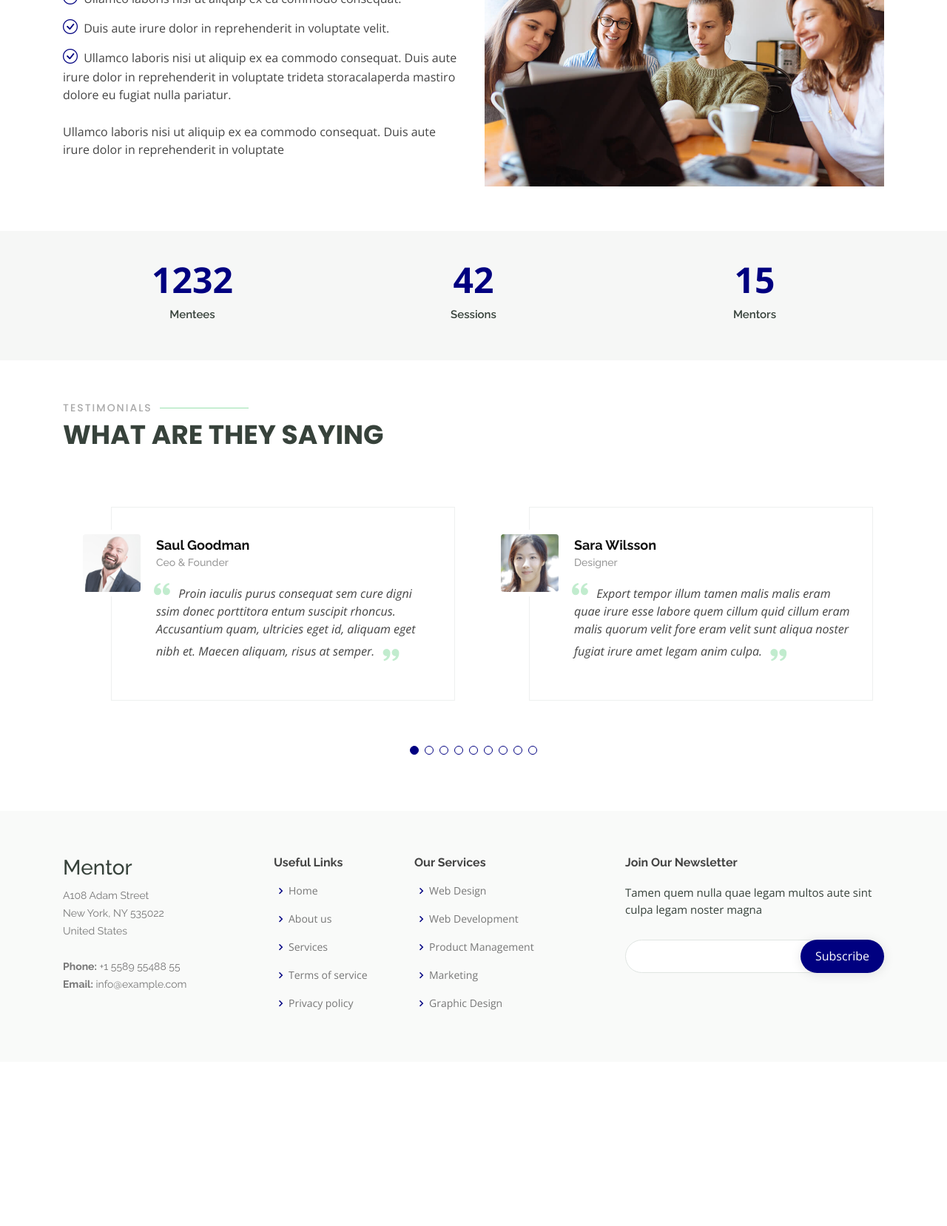
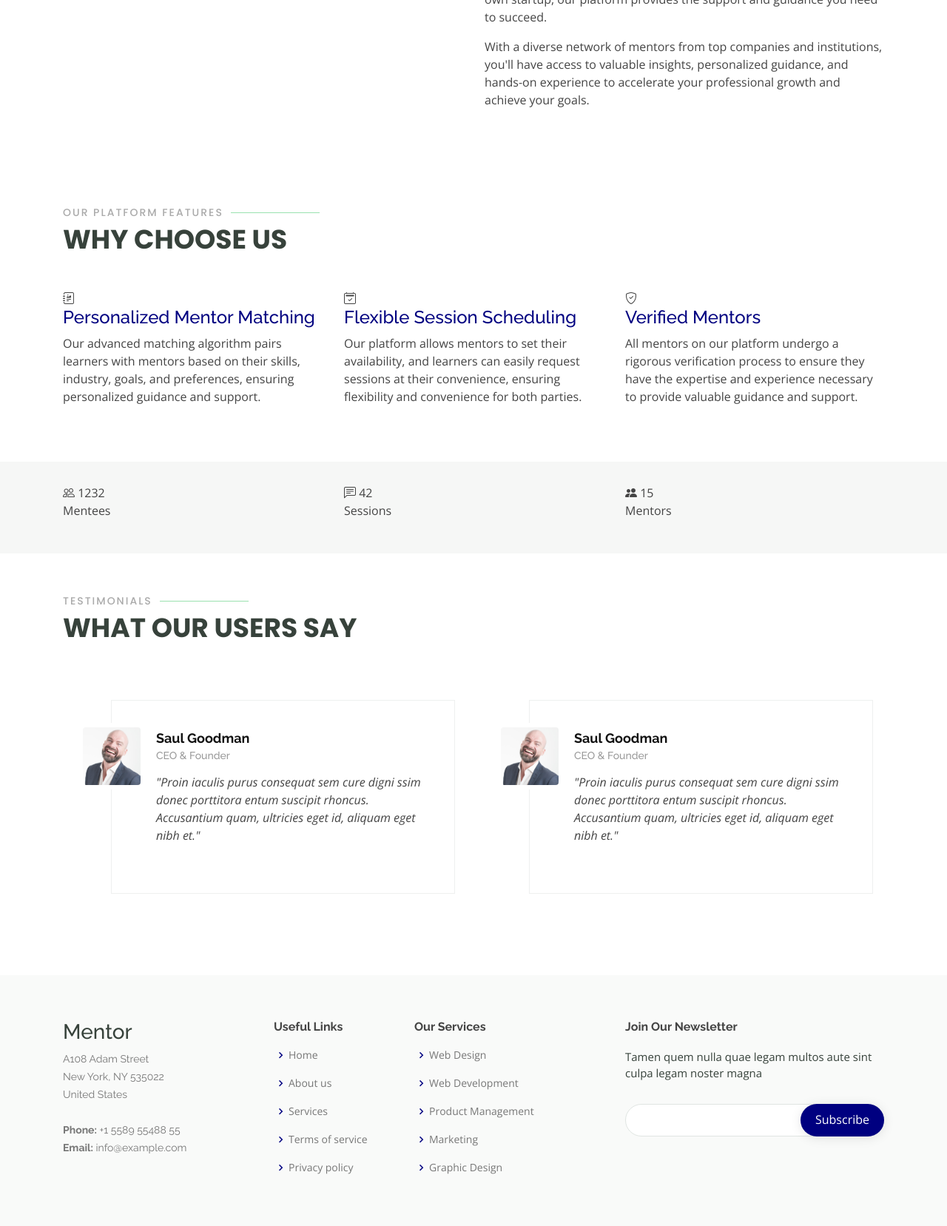
Before and after one commit to durdure/skillssync, a Flask app: page /about in a window 1280 px wide. Shown: the part 461-2118 px from the top of the page at 74% size. Before the commit the page ends 1826 px from the top, so only its background shows below. Run offline with Flask 3, Linux system fonts and the light colour scheme; some libraries are stand-ins or nearby versions.

Commit message:
added about us page

```diff
--- a/backend/app/templates/about.html
+++ b/backend/app/templates/about.html
@@ -3,224 +3,118 @@
 {% block content %}
 
 <main id="main">
-    <!-- ======= Breadcrumbs ======= -->
-    <div class="breadcrumbs" data-aos="fade-in">
-      <div class="container">
-        <h2>About Us</h2>
-        <p>Est dolorum ut non facere possimus quibusdam eligendi voluptatem. Quia id aut similique quia voluptas sit quaerat debitis. Rerum omnis ipsam aperiam consequatur laboriosam nemo harum praesentium. </p>
-      </div>
-    </div><!-- End Breadcrumbs -->
-
     <!-- ======= About Section ======= -->
     <section id="about" class="about">
         <div class="container" data-aos="fade-up">
-
             <div class="row">
-          <div class="col-lg-6 order-1 order-lg-2" data-aos="fade-left" data-aos-delay="100">
-            <img src="assets/img/about.jpg" class="img-fluid" alt="">
+                <div class="col-lg-6" data-aos="fade-right" data-aos-delay="100">
+                    <img src="public\images\student.jpg" class="img-fluid" alt="About Us Image">
                 </div>
-          <div class="col-lg-6 pt-4 pt-lg-0 order-2 order-lg-1 content">
-            <h3>Voluptatem dignissimos provident quasi corporis voluptates sit assumenda.</h3>
-            <p class="fst-italic">
-              Lorem ipsum dolor sit amet, consectetur adipiscing elit, sed do eiusmod tempor incididunt ut labore et dolore
-              magna aliqua.
+                <div class="col-lg-6 pt-4 pt-lg-0" data-aos="fade-left" data-aos-delay="200">
+                    <div class="section-title">
+                        <h2>About Us</h2>
+                        <p>Learn new skills, launch a start-up, land your dream career.</p>
+                    </div>
+                    <p>
+                        Our mentorship platform connects aspiring learners with experienced mentors across various industries and domains. Whether you're looking to enhance your skills, explore new career opportunities, or launch your own startup, our platform provides the support and guidance you need to succeed.
                     </p>
-            <ul>
-              <li><i class="bi bi-check-circle"></i> Ullamco laboris nisi ut aliquip ex ea commodo consequat.</li>
-              <li><i class="bi bi-check-circle"></i> Duis aute irure dolor in reprehenderit in voluptate velit.</li>
-              <li><i class="bi bi-check-circle"></i> Ullamco laboris nisi ut aliquip ex ea commodo consequat. Duis aute irure dolor in reprehenderit in voluptate trideta storacalaperda mastiro dolore eu fugiat nulla pariatur.</li>
-            </ul>
                     <p>
-              Ullamco laboris nisi ut aliquip ex ea commodo consequat. Duis aute irure dolor in reprehenderit in voluptate
+                        With a diverse network of mentors from top companies and institutions, you'll have access to valuable insights, personalized guidance, and hands-on experience to accelerate your professional growth and achieve your goals.
                     </p>
-
                 </div>
             </div>
-
         </div>
     </section><!-- End About Section -->
+
+    <!-- ======= Features Section ======= -->
+    <section id="features" class="features">
+        <div class="container" data-aos="fade-up">
+            <div class="section-title">
+                <h2>Our Platform Features</h2>
+                <p>Why Choose Us</p>
+            </div>
+            <div class="row">
+                <div class="col-lg-4 col-md-6 d-flex align-items-stretch" data-aos="fade-up" data-aos-delay="100">
+                    <div class="icon-box">
+                        <div class="icon"><i class="bi bi-journal-richtext"></i></div>
+                        <h4><a href="#">Personalized Mentor Matching</a></h4>
+                        <p>Our advanced matching algorithm pairs learners with mentors based on their skills, industry, goals, and preferences, ensuring personalized guidance and support.</p>
+                    </div>
+                </div>
+                <div class="col-lg-4 col-md-6 d-flex align-items-stretch mt-4 mt-md-0" data-aos="fade-up" data-aos-delay="200">
+                    <div class="icon-box">
+                        <div class="icon"><i class="bi bi-calendar2-check"></i></div>
+                        <h4><a href="#">Flexible Session Scheduling</a></h4>
+                        <p>Our platform allows mentors to set their availability, and learners can easily request sessions at their convenience, ensuring flexibility and convenience for both parties.</p>
+                    </div>
+                </div>
+                <div class="col-lg-4 col-md-6 d-flex align-items-stretch mt-4 mt-lg-0" data-aos="fade-up" data-aos-delay="300">
+                    <div class="icon-box">
+                        <div class="icon"><i class="bi bi-shield-check"></i></div>
+                        <h4><a href="#">Verified Mentors</a></h4>
+                        <p>All mentors on our platform undergo a rigorous verification process to ensure they have the expertise and experience necessary to provide valuable guidance and support.</p>
+                    </div>
+                </div>
+            </div>
+        </div>
+    </section><!-- End Features Section -->
 
     <!-- ======= Counts Section ======= -->
     <section id="counts" class="counts section-bg">
         <div class="container">
-
-        <div class="row counters">
-
-          <div class="col-lg-4 col-6 text-center">
+            <div class="row">
+                <div class="col-lg-4 col-md-6" data-aos="fade-up">
+                    <div class="count-box">
+                        <i class="bi bi-people"></i>
                         <span data-purecounter-start="0" data-purecounter-end="1232" data-purecounter-duration="1" class="purecounter"></span>
                         <p>Mentees</p>
                     </div>
-
-          <div class="col-lg-4 col-6 text-center">
+                </div>
+                <div class="col-lg-4 col-md-6 mt-5 mt-md-0" data-aos="fade-up" data-aos-delay="100">
+                    <div class="count-box">
+                        <i class="bi bi-chat-left-text"></i>
                         <span data-purecounter-start="0" data-purecounter-end="42" data-purecounter-duration="1" class="purecounter"></span>
                         <p>Sessions</p>
                     </div>
-
-          <div class="col-lg-4 col-6 text-center">
+                </div>
+                <div class="col-lg-4 col-md-6 mt-5 mt-lg-0" data-aos="fade-up" data-aos-delay="200">
+                    <div class="count-box">
+                        <i class="bi bi-people-fill"></i>
                         <span data-purecounter-start="0" data-purecounter-end="15" data-purecounter-duration="1" class="purecounter"></span>
                         <p>Mentors</p>
                     </div>
-
                 </div>
-
+            </div>
         </div>
     </section><!-- End Counts Section -->
 
     <!-- ======= Testimonials Section ======= -->
     <section id="testimonials" class="testimonials">
         <div class="container" data-aos="fade-up">
-
             <div class="section-title">
                 <h2>Testimonials</h2>
-          <p>What are they saying</p>
+                <p>What Our Users Say</p>
             </div>
-
-        <div class="testimonials-slider swiper" data-aos="fade-up" data-aos-delay="100">
+            <div class="testimonials-slider swiper-container" data-aos="fade-up" data-aos-delay="100">
                 <div class="swiper-wrapper">
-
                     <div class="swiper-slide">
                         <div class="testimonial-wrap">
                             <div class="testimonial-item">
-                  <img src="assets/img/testimonials/testimonials-1.jpg" class="testimonial-img" alt="">
+                                <img src="assets/img/testimonials/testimonials-1.jpg" class="testimonial-img" alt="Testimonial 1">
                                 <h3>Saul Goodman</h3>
-                  <h4>Ceo &amp; Founder</h4>
+                                <h4>CEO &amp; Founder</h4>
                                 <p>
-                    <i class="bx bxs-quote-alt-left quote-icon-left"></i>
-                    Proin iaculis purus consequat sem cure digni ssim donec porttitora entum suscipit rhoncus. Accusantium quam, ultricies eget id, aliquam eget nibh et. Maecen aliquam, risus at semper.
-                    <i class="bx bxs-quote-alt-right quote-icon-right"></i>
+                                    "Proin iaculis purus consequat sem cure digni ssim donec porttitora entum suscipit rhoncus. Accusantium quam, ultricies eget id, aliquam eget nibh et."
                                 </p>
                             </div>
                         </div>
                     </div><!-- End testimonial item -->
-
-            <div class="swiper-slide">
-              <div class="testimonial-wrap">
-                <div class="testimonial-item">
-                  <img src="assets/img/testimonials/testimonials-2.jpg" class="testimonial-img" alt="">
-                  <h3>Sara Wilsson</h3>
-                  <h4>Designer</h4>
-                  <p>
-                    <i class="bx bxs-quote-alt-left quote-icon-left"></i>
-                    Export tempor illum tamen malis malis eram quae irure esse labore quem cillum quid cillum eram malis quorum velit fore eram velit sunt aliqua noster fugiat irure amet legam anim culpa.
-                    <i class="bx bxs-quote-alt-right quote-icon-right"></i>
-                  </p>
-                </div>
-              </div>
-            </div><!-- End testimonial item -->
-
-            <div class="swiper-slide">
-              <div class="testimonial-wrap">
-                <div class="testimonial-item">
-                  <img src="assets/img/testimonials/testimonials-3.jpg" class="testimonial-img" alt="">
-                  <h3>Jena Karlis</h3>
-                  <h4>Store Owner</h4>
-                  <p>
-                    <i class="bx bxs-quote-alt-left quote-icon-left"></i>
-                    Enim nisi quem export duis labore cillum quae magna enim sint quorum nulla quem veniam duis minim tempor labore quem eram duis noster aute amet eram fore quis sint minim.
-                    <i class="bx bxs-quote-alt-right quote-icon-right"></i>
-                  </p>
-                </div>
-              </div>
-            </div><!-- End testimonial item -->
-
-            <div class="swiper-slide">
-              <div class="testimonial-wrap">
-                <div class="testimonial-item">
-                  <img src="assets/img/testimonials/testimonials-4.jpg" class="testimonial-img" alt="">
-                  <h3>Matt Brandon</h3>
-                  <h4>Freelancer</h4>
-                  <p>
-                    <i class="bx bxs-quote-alt-left quote-icon-left"></i>
-                    Fugiat enim eram quae cillum dolore dolor amet nulla culpa multos export minim fugiat minim velit minim dolor enim duis veniam ipsum anim magna sunt elit fore quem dolore labore illum veniam.
-                    <i class="bx bxs-quote-alt-right quote-icon-right"></i>
-                  </p>
-                </div>
-              </div>
-            </div><!-- End testimonial item -->
-
-            <div class="swiper-slide">
-              <div class="testimonial-wrap">
-                <div class="testimonial-item">
-                  <img src="assets/img/testimonials/testimonials-4.jpg" class="testimonial-img" alt="">
-                  <h3>Matt Brandon</h3>
-                  <h4>Freelancer</h4>
-                  <p>
-                    <i class="bx bxs-quote-alt-left quote-icon-left"></i>
-                    Fugiat enim eram quae cillum dolore dolor amet nulla culpa multos export minim fugiat minim velit minim dolor enim duis veniam ipsum anim magna sunt elit fore quem dolore labore illum veniam.
-                    <i class="bx bxs-quote-alt-right quote-icon-right"></i>
-                  </p>
-                </div>
-              </div>
-            </div><!-- End testimonial item -->
-
-            <div class="swiper-slide">
-              <div class="testimonial-wrap">
-                <div class="testimonial-item">
-                  <img src="assets/img/testimonials/testimonials-4.jpg" class="testimonial-img" alt="">
-                  <h3>Matt Brandon</h3>
-                  <h4>Freelancer</h4>
-                  <p>
-                    <i class="bx bxs-quote-alt-left quote-icon-left"></i>
-                    Fugiat enim eram quae cillum dolore dolor amet nulla culpa multos export minim fugiat minim velit minim dolor enim duis veniam ipsum anim magna sunt elit fore quem dolore labore illum veniam.
-                    <i class="bx bxs-quote-alt-right quote-icon-right"></i>
-                  </p>
-                </div>
-              </div>
-            </div><!-- End testimonial item -->
-
-            <div class="swiper-slide">
-              <div class="testimonial-wrap">
-                <div class="testimonial-item">
-                  <img src="assets/img/testimonials/testimonials-4.jpg" class="testimonial-img" alt="">
-                  <h3>Matt Brandon</h3>
-                  <h4>Freelancer</h4>
-                  <p>
-                    <i class="bx bxs-quote-alt-left quote-icon-left"></i>
-                    Fugiat enim eram quae cillum dolore dolor amet nulla culpa multos export minim fugiat minim velit minim dolor enim duis veniam ipsum anim magna sunt elit fore quem dolore labore illum veniam.
-                    <i class="bx bxs-quote-alt-right quote-icon-right"></i>
-                  </p>
-                </div>
-              </div>
-            </div><!-- End testimonial item -->
-
-            <div class="swiper-slide">
-              <div class="testimonial-wrap">
-                <div class="testimonial-item">
-                  <img src="assets/img/testimonials/testimonials-4.jpg" class="testimonial-img" alt="">
-                  <h3>Matt Brandon</h3>
-                  <h4>Freelancer</h4>
-                  <p>
-                    <i class="bx bxs-quote-alt-left quote-icon-left"></i>
-                    Fugiat enim eram quae cillum dolore dolor amet nulla culpa multos export minim fugiat minim velit minim dolor enim duis veniam ipsum anim magna sunt elit fore quem dolore labore illum veniam.
-                    <i class="bx bxs-quote-alt-right quote-icon-right"></i>
-                  </p>
-                </div>
-              </div>
-            </div><!-- End testimonial item -->
-
-            <div class="swiper-slide">
-              <div class="testimonial-wrap">
-                <div class="testimonial-item">
-                  <img src="assets/img/testimonials/testimonials-5.jpg" class="testimonial-img" alt="">
-                  <h3>John Larson</h3>
-                  <h4>Entrepreneur</h4>
-                  <p>
-                    <i class="bx bxs-quote-alt-left quote-icon-left"></i>
-                    Quis quorum aliqua sint quem legam fore sunt eram irure aliqua veniam tempor noster veniam enim culpa labore duis sunt culpa nulla illum cillum fugiat legam esse veniam culpa fore nisi cillum quid.
-                    <i class="bx bxs-quote-alt-right quote-icon-right"></i>
-                  </p>
-                </div>
-              </div>
-            </div><!-- End testimonial item -->
-
+                    <!-- More testimonials can be added here -->
                 </div>
                 <div class="swiper-pagination"></div>
             </div>
-
         </div>
     </section><!-- End Testimonials Section -->
-
-  </main><!-- End #main -->
-
+</main>
 
 {% endblock %}
```
Also changed, not shown: 1 other file. Lines whose indentation alone changed are shown as unchanged.
